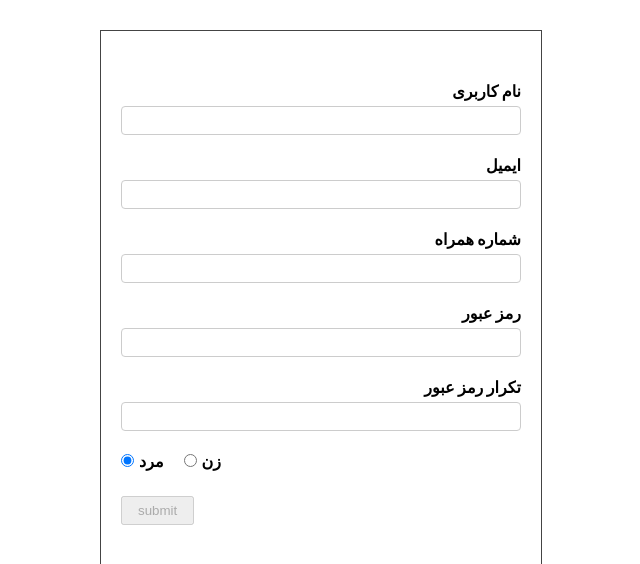
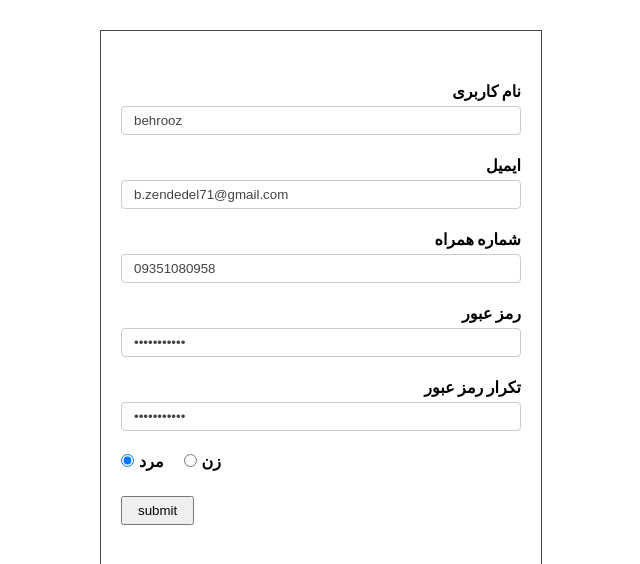
Before and after one commit to Behrooz-zendehdel/Login-Form-with-react, a React (Create React App) app: page / in a window 1280 px wide. Shown: the top 564 px of the page, without its empty margins (319-959 px from the left). Built offline with nearby package versions, Linux system fonts and the light colour scheme; data requests are answered from the project's data file.

Commit message:
update and debuging

```diff
--- a/package.json
+++ b/package.json
@@ -6,6 +6,7 @@
     "@testing-library/jest-dom": "^5.16.3",
     "@testing-library/react": "^12.1.4",
     "@testing-library/user-event": "^13.5.0",
+    "axios": "^0.26.1",
     "formik": "^2.2.9",
     "react": "^17.0.2",
     "react-dom": "^17.0.2",
--- /dev/null
+++ b/server-api/db.json
@@ -0,0 +1,13 @@
+{
+  "users": [
+        {
+          "id": 1,
+          "name": "behrooz",
+          "email": "b.zendedel71@gmail.com",
+          "phoneNumber": "09351080958",
+          "password": "behrooz@123",
+          "passwordConformation": "behrooz@123",
+          "gender": "0"
+        }
+      ]
+    }
--- a/src/App.css
+++ b/src/App.css
@@ -42,6 +42,7 @@ input[type="password"] {
 }
 button {
   padding: 5px 15px;
+  display: inline-block;
 }
 .errors {
   color: red;
--- a/src/App.js
+++ b/src/App.js
@@ -1,6 +1,5 @@
 import "./App.css";
 import SignUpForm from "./SignUpForm";
-
 function App() {
   return (
     <div className="App">
--- a/src/SignUpForm.js
+++ b/src/SignUpForm.js
@@ -1,4 +1,6 @@
 import { useFormik } from "formik";
+import { useEffect, useState } from "react";
+import axios from "axios";
 import * as yup from "yup";
 
 const initialValues = {
@@ -7,12 +9,13 @@ const initialValues = {
   password: "",
   phoneNumber: "",
   passwordConformation: "",
-  gender: "0",
+  gender: "",
 };
 
 const onSubmit = (values) => {
   console.log(values);
 };
+
 const validationSchema = yup.object({
   name: yup
     .string()
@@ -42,13 +45,22 @@ const validationSchema = yup.object({
 });
 
 const SignUpForm = () => {
+  const [formValues, setFormValues] = useState(null);
+
   const formik = useFormik({
-    initialValues,
+    initialValues: formValues || initialValues,
     onSubmit,
     validationSchema,
-    validateOnMount: "true", // vase button karbord dare k input true nashe button disbled mimone
+    validateOnMount: true, // vase button karbord dare k input true nashe button disbled mimone
+    enableReinitialize: true,
   });
   console.log(formik);
+  useEffect(() => {
+    axios
+      .get("http://localhost:3001/users/1")
+      .then((res) => setFormValues(res.data))
+      .catch((err) => console.log(err));
+  }, []);
 
   return (
     <div>
@@ -136,7 +148,11 @@ const SignUpForm = () => {
             onChange={formik.handleChange}
           />
           <label htmlFor="1">زن</label>
+          {formik.errors.gender && formik.touched.gender && (
+            <div className="errors">{formik.errors.gender}</div>
+          )}
         </div>
+
         <button type="submit" disabled={!formik.isValid}>
           submit
         </button>
```
Also changed, not shown: server-api/package.json (added, +14 -0 lines), 2 other files (tests, documents, lock files or other folders).
